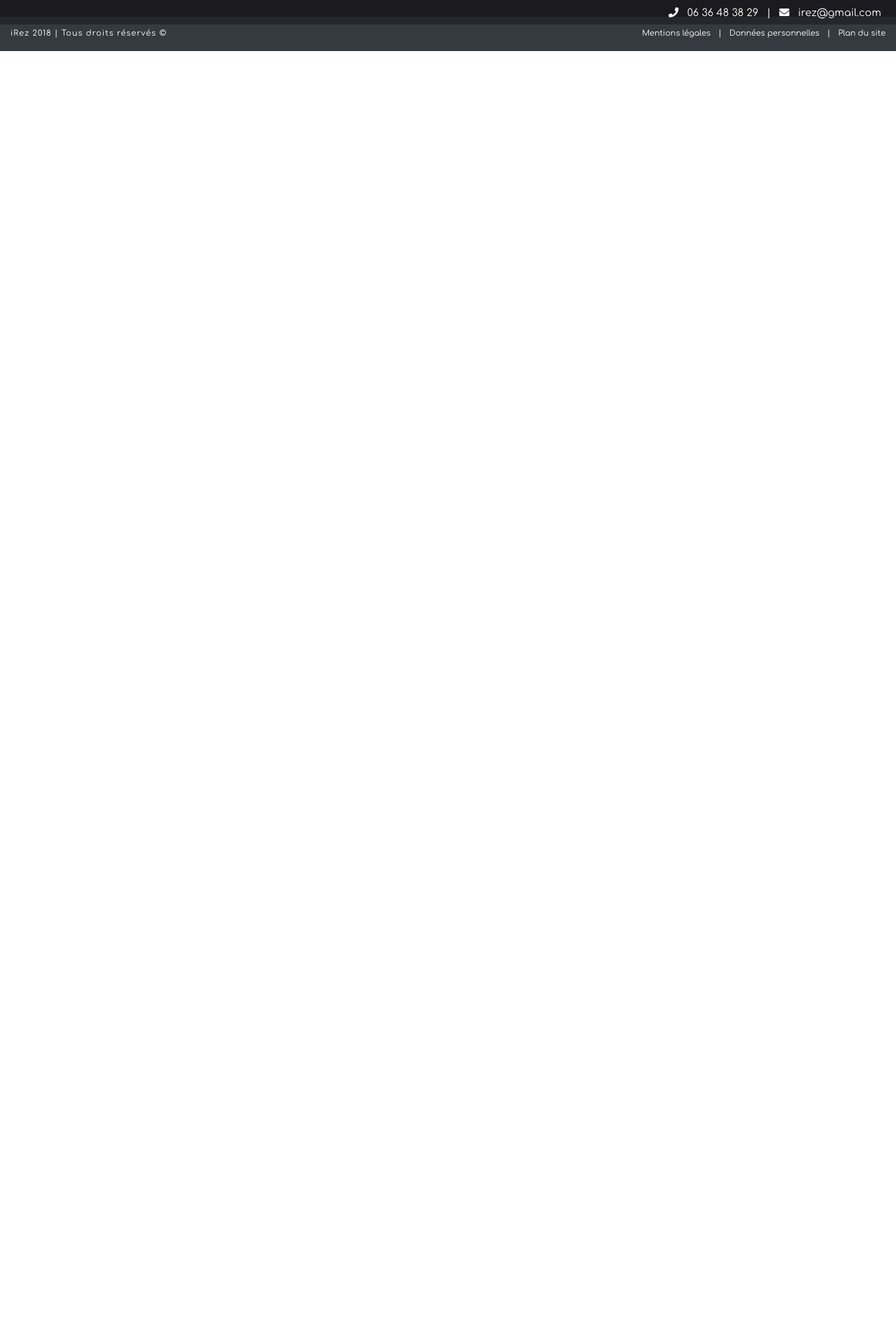
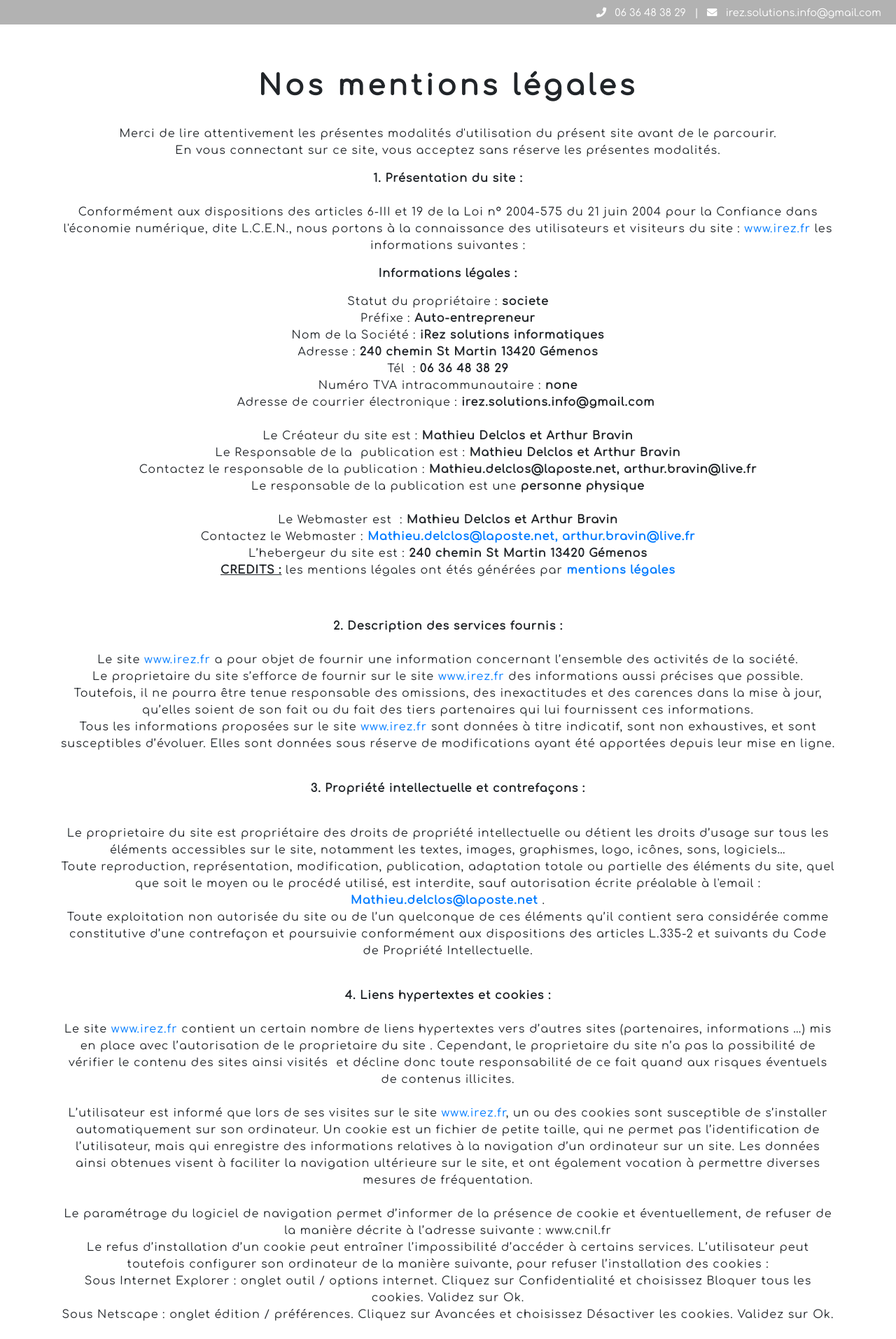
Before and after one commit to arthurb11/iRez, a PHP site: page /mentions-legales in a window 1280 px wide. Shown: the part 101-2015 px from the top of the page at 70% size. Before the commit the page ends 174 px from the top, so only its background shows below. Run offline with PHP 8.4, Linux system fonts and the light colour scheme; some libraries are stand-ins or nearby versions.

Commit message:
pages mnetion legales

```diff
--- a/public/asserts/css/style.css
+++ b/public/asserts/css/style.css
@@ -1,7 +1,13 @@
 /* GENERAL */
+@import url(https://fonts.googleapis.com/css?family=Raleway:700); /* police page 404*/
 
 body{
     font-family: 'Comfortaa', sans-serif;
+}
+
+
+#contact h1, #mentions_legales h1, #tarifs h1{
+    margin-top: 200px;
 }
 
 /*
--- a/public/index.php
+++ b/public/index.php
@@ -27,6 +27,18 @@ if(empty($elements[0])) {                       // No path elements means home
     case 'contactView.php':
         require '../controller/contactController.php';
         break;
+    case 'mentions-legales':
+        require '../view/mentionsLegalesView.php';
+        break;
+    case 'mentionsLegalesView.php':
+        require '../view/mentionsLegalesView.php';
+        break;
+    case 'policyView.php':
+        require '../view/policyView.php';
+        break;
+    case 'policy':
+        require '../view/policyView.php';
+        break;
     default:
         require '../view/404View.php';
         break;
--- a/view/404View.php
+++ b/view/404View.php
@@ -2,7 +2,19 @@
 
 <?php ob_start(); ?>
     <main role="main">
+        <div class="text-wrapper_404">
+            <div class="title_404" data-content="404">
+                404
+            </div>
 
+            <div class="subtitle_404">
+                Oops, la page que vous recherchez n'existe pas.
+            </div>
+
+            <div class="buttons_404">
+                <a class="button_404" href="/">Retour à la page d'accueil</a>
+            </div>
+        </div>
     </main>
 <?php $content = ob_get_clean(); ?>
 
--- /dev/null
+++ b/view/mentionsLegalesView.php
@@ -0,0 +1,87 @@
+<?php $title = 'Mentions légales - iRez, Solutions Informatiques'; ?>
+
+<?php ob_start(); ?>
+    <main role="main">
+        <section id="mentions_legales">
+            <div class="container">
+            <h1 class="text-center">Nos mentions légales</h1><br />
+            <p class="text-center">Merci de lire attentivement les présentes
+                modalités d'utilisation du présent site avant de le parcourir. <br />
+                En vous connectant sur ce site, vous acceptez sans réserve les présentes modalités.
+            </p>
+
+            <p style="text-align:center"><strong>1. Présentation du site :<br />
+             </strong><br />
+            Conformément aux dispositions des articles 6-III et 19 de la Loi n° 2004-575 du 21 juin 2004 pour la Confiance dans l'économie numérique, dite L.C.E.N., nous portons à la connaissance des utilisateurs et visiteurs du site : <a href="http://www.irez.fr" target="_blank">www.irez.fr</a> les informations suivantes :</p>
+
+            <p style="text-align:center"><strong>Informations légales : </strong></p>
+
+            <p style="text-align:center">Statut du propriétaire : <strong>societe</strong><br />
+            Préfixe : <strong>Auto-entrepreneur</strong><br />
+            Nom de la Société :<strong> iRez solutions informatiques</strong><br />
+            Adresse : <strong>240 chemin St Martin 13420 Gémenos</strong><br />
+            Tél  : <strong>06 36 48 38 29</strong><br />
+            <!-- Au Capital de :<strong> 0 €</strong><br /> -->
+            <!-- SIRET :  <strong>XXXX   </strong>R.C.S. :<strong> XXXX</strong><br /> -->
+            Numéro TVA intracommunautaire : <strong>none</strong><br />
+            Adresse de courrier électronique : <strong>irez.solutions.info@gmail.com</strong> <br />
+             <br />
+            Le Créateur du site est : <strong>Mathieu Delclos et Arthur Bravin</strong><br />
+            Le Responsable de la  publication est : <strong>Mathieu Delclos et Arthur Bravin</strong><br />
+            Contactez le responsable de la publication : <strong>Mathieu.delclos@laposte.net, arthur.bravin@live.fr</strong><br />
+            Le responsable de la publication est une <strong>personne physique</strong><br />
+            <br />
+            Le Webmaster est  : <strong>Mathieu Delclos et Arthur Bravin</strong><br />
+            Contactez le Webmaster : <strong><a href="mailto:Mathieu.delclos@laposte.net?subject=Contact ï¿½ partir des mentions lï¿½gales via le site www.irez.fr">Mathieu.delclos@laposte.net, arthur.bravin@live.fr</a></strong><br />
+            L’hebergeur du site est : <strong>240 chemin St Martin 13420 Gémenos</strong><br />
+            <u><strong>CREDITS :</strong></u> les mentions légales ont étés générées par <strong><a href="https://www.generer-mentions-legales.com">mentions légales</a></strong><br />
+
+            <p style="text-align:center"> </p>
+
+            <p style="text-align:center"><strong>2. Description des services fournis :</strong><br />
+            <br />
+            Le site <a href="http://www.irez.fr" target="_blank">www.irez.fr</a> a pour objet de fournir une information concernant l’ensemble des activités de la société.<br />
+            Le proprietaire du site s’efforce de fournir sur le site <a href="http://www.irez.fr" target="_blank">www.irez.fr</a> des informations aussi précises que possible. Toutefois, il ne pourra être tenue responsable des omissions, des inexactitudes et des carences dans la mise à jour, qu’elles soient de son fait ou du fait des tiers partenaires qui lui fournissent ces informations.<br />
+            Tous les informations proposées sur le site <a href="http://www.irez.fr" target="_blank">www.irez.fr</a> sont données à titre indicatif, sont non exhaustives, et sont susceptibles d’évoluer. Elles sont données sous réserve de modifications ayant été apportées depuis leur mise en ligne.<br />
+             </p>
+
+            <p style="text-align:center"><strong>3. Propriété intellectuelle et contrefaçons :</strong></p>
+
+            <p style="text-align:center"><br />
+            Le proprietaire du site est propriétaire des droits de propriété intellectuelle ou détient les droits d’usage sur tous les éléments accessibles sur le site, notamment les textes, images, graphismes, logo, icônes, sons, logiciels…<br />
+            Toute reproduction, représentation, modification, publication, adaptation totale ou partielle des éléments du site, quel que soit le moyen ou le procédé utilisé, est interdite, sauf autorisation écrite préalable à l'email : <a href="mailto:Mathieu.delclos@laposte.net?subject=Contact ï¿½ partir des mentions lï¿½gales via le site www.irez.fr"><strong>Mathieu.delclos@laposte.net</strong></a> .<br />
+            Toute exploitation non autorisée du site ou de l’un quelconque de ces éléments qu’il contient sera considérée comme constitutive d’une contrefaçon et poursuivie conformément aux dispositions des articles L.335-2 et suivants du Code de Propriété Intellectuelle.<br />
+             </p>
+
+            <p style="text-align:center"><strong>4. Liens hypertextes et cookies :</strong><br />
+            <br />
+            Le site <a href="http://www.irez.fr" target="_blank">www.irez.fr</a> contient un certain nombre de liens hypertextes vers d’autres sites (partenaires, informations …) mis en place avec l’autorisation de le proprietaire du site . Cependant, le proprietaire du site n’a pas la possibilité de vérifier le contenu des sites ainsi visités  et décline donc toute responsabilité de ce fait quand aux risques éventuels de contenus illicites.<br />
+            <br />
+            L’utilisateur est informé que lors de ses visites sur le site <a href="http://www.irez.fr" target="_blank">www.irez.fr</a>, un ou des cookies sont susceptible de s’installer automatiquement sur son ordinateur. Un cookie est un fichier de petite taille, qui ne permet pas l’identification de l’utilisateur, mais qui enregistre des informations relatives à la navigation d’un ordinateur sur un site. Les données ainsi obtenues visent à faciliter la navigation ultérieure sur le site, et ont également vocation à permettre diverses mesures de fréquentation.<br />
+            <br />
+            Le paramétrage du logiciel de navigation permet d’informer de la présence de cookie et éventuellement, de refuser de la manière décrite à l’adresse suivante : www.cnil.fr<br />
+            Le refus d’installation d’un cookie peut entraîner l’impossibilité d’accéder à certains services. L’utilisateur peut toutefois configurer son ordinateur de la manière suivante, pour refuser l’installation des cookies :<br />
+            Sous Internet Explorer : onglet outil / options internet. Cliquez sur Confidentialité et choisissez Bloquer tous les cookies. Validez sur Ok.<br />
+            Sous Netscape : onglet édition / préférences. Cliquez sur Avancées et choisissez Désactiver les cookies. Validez sur Ok.<br />
+             </p>
+
+            <p style="text-align:center"><strong>5. Protection des biens et des personnes - gestion des données personnelles :</strong><br />
+            <br />
+            Utilisateur : Internaute se connectant, utilisant le site susnommé : <a href="http://www.irez.fr" target="_blank">www.irez.fr</a><br />
+            En France, les données personnelles sont notamment protégées par la loi n° 78-87 du 6 janvier 1978, la loi n° 2004-801 du 6 août 2004, l'article L. 226-13 du Code pénal et la Directive Européenne du 24 octobre 1995.</p>
+
+            <p style="text-align:center">Sur le site <a href="http://www.irez.fr" target="_blank">www.irez.fr</a>, le proprietaire du site ne collecte des informations personnelles relatives à l'utilisateur que pour le besoin de certains services proposés par le site <a href="http://www.irez.fr" target="_blank">www.irez.fr</a>. L'utilisateur fournit ces informations en toute connaissance de cause, notamment lorsqu'il procède par lui-même à leur saisie. Il est alors précisé à l'utilisateur du site <a href="http://www.irez.fr" target="_blank">www.irez.fr</a> l’obligation ou non de fournir ces informations.<br />
+            Conformément aux dispositions des articles 38 et suivants de la loi 78-17 du 6 janvier 1978 relative à l’informatique, aux fichiers et aux libertés, tout utilisateur dispose d’un droit d’accès, de rectification, de suppression et d’opposition aux données personnelles le concernant. Pour l’exercer, adressez votre demande à <a href="http://www.irez.fr" target="_blank">www.irez.fr</a> par email : email du webmaster ou  en effectuant sa demande écrite et signée, accompagnée d’une copie du titre d’identité avec signature du titulaire de la pièce, en précisant l’adresse à laquelle la réponse doit être envoyée.</p>
+
+            <p style="text-align:center">Aucune information personnelle de l'utilisateur du site <a href="http://www.irez.fr" target="_blank">www.irez.fr</a> n'est publiée à l'insu de l'utilisateur, échangée, transférée, cédée ou vendue sur un support quelconque à des tiers. Seule l'hypothèse du rachat du site <a href="http://www.irez.fr" target="_blank">www.irez.fr</a> à le proprietaire du site et de ses droits permettrait la transmission des dites informations à l'éventuel acquéreur qui serait à son tour tenu de la même obligation de conservation et de modification des données vis à vis de l'utilisateur du site <a href="http://www.irez.fr" target="_blank">www.irez.fr</a>.</p>
+
+            <p style="text-align:center">Le site www.irez.fr est en conformité avec le RGPD voir notre politique RGPD  www.irez.fr/policy.</p>
+
+            <p style="text-align:center">Les bases de données sont protégées par les dispositions de la loi du 1er juillet 1998 transposant la directive 96/9 du 11 mars 1996 relative à la protection juridique des bases de données.</p>
+            <div>
+        </section>
+
+    </main>
+<?php $content = ob_get_clean(); ?>
+
+<?php require('templateView.php') ?>
--- a/view/templateView.php
+++ b/view/templateView.php
@@ -1,6 +1,18 @@
 <!doctype html>
 <html lang="en">
     <head>
+        <!-- Begin Cookie Consent plugin by Silktide - http://silktide.com/cookieconsent -->
+
+<!-- Begin Cookie Consent plugin by Silktide - http://silktide.com/cookieconsent -->
+<script type="text/javascript">
+    window.cookieconsent_options = {"message":"Ce site web utilise les cookies pour assurer le meilleur fonctionnement du site.","dismiss":"Compris!","learnMore":"Plus d'infos","link":"/policy","theme":"light-floating"};
+</script>
+
+<script type="text/javascript" src="//cdnjs.cloudflare.com/ajax/libs/cookieconsent2/1.0.10/cookieconsent.min.js"></script>
+<!-- End Cookie Consent plugin -->
+
+
+
         <!-- Required meta tags -->
         <meta charset="utf-8">
         <meta name="viewport" content="width=device-width, initial-scale=1, shrink-to-fit=no">
@@ -48,7 +60,7 @@
                                 <li class="list-inline-item">06 36 48 38 29</li>
                                 <li class="list-inline-item">|</li>
                                 <li class="list-inline-item"><i class="fas fa-envelope"></i></li>
-                                <li class="list-inline-item">irez@gmail.com</li>
+                                <li class="list-inline-item">irez.solutions.info@gmail.com</li>
                             </ul>
                         </div>
                     </div>
@@ -69,7 +81,7 @@
         <div class="container-fluid bg-anthra">
             <div class="text-center text-white py-2">
                 <a class="py-2" href="contact"><i class="fas fa-envelope pt-2"></i></a>
-                <p class="pt-3">06 36 48 38 29 | irez@gmail.com</p>
+                <p class="pt-3">06 36 48 38 29 | irez.solutions.info@gmail.com</p>
                 <p>240 Chemin Saint Martin 13420 Gémenos</p>
             </div>
         </div>
@@ -80,11 +92,13 @@
                 </div>
                 <div class="col-md-6 text-right">
                     <ul class="list-inline">
-                        <li class="list-inline-item"><a href="#">Mentions légales</a></li>
+                        <li class="list-inline-item"><a href="/mentions-legales">Mentions légales</a></li>
                         <li class="list-inline-item">|</li>
-                        <li class="list-inline-item"><a href="#">Données personnelles</a></li>
+                        <li class="list-inline-item"><a href="/policy">Données personnelles</a></li>
                         <li class="list-inline-item">|</li>
-                        <li class="list-inline-item"><a href="#">Plan du site</a></li>
+                        <li class="list-inline-item"><a href="/">Accueil</a></li>
+                        <li class="list-inline-item"><a href="tarifs">Tarifs</a></li>
+                        <li class="list-inline-item"><a href="contact">Contact</a></li>
                     </ul>
                 </div>
             </div>
```
Also changed, not shown: other parts of public/asserts/css/style.css (+44 -6 lines), view/contactView.php (+9 -21 lines), view/policyView.php (added, +9 -0 lines), public/.htaccess.
